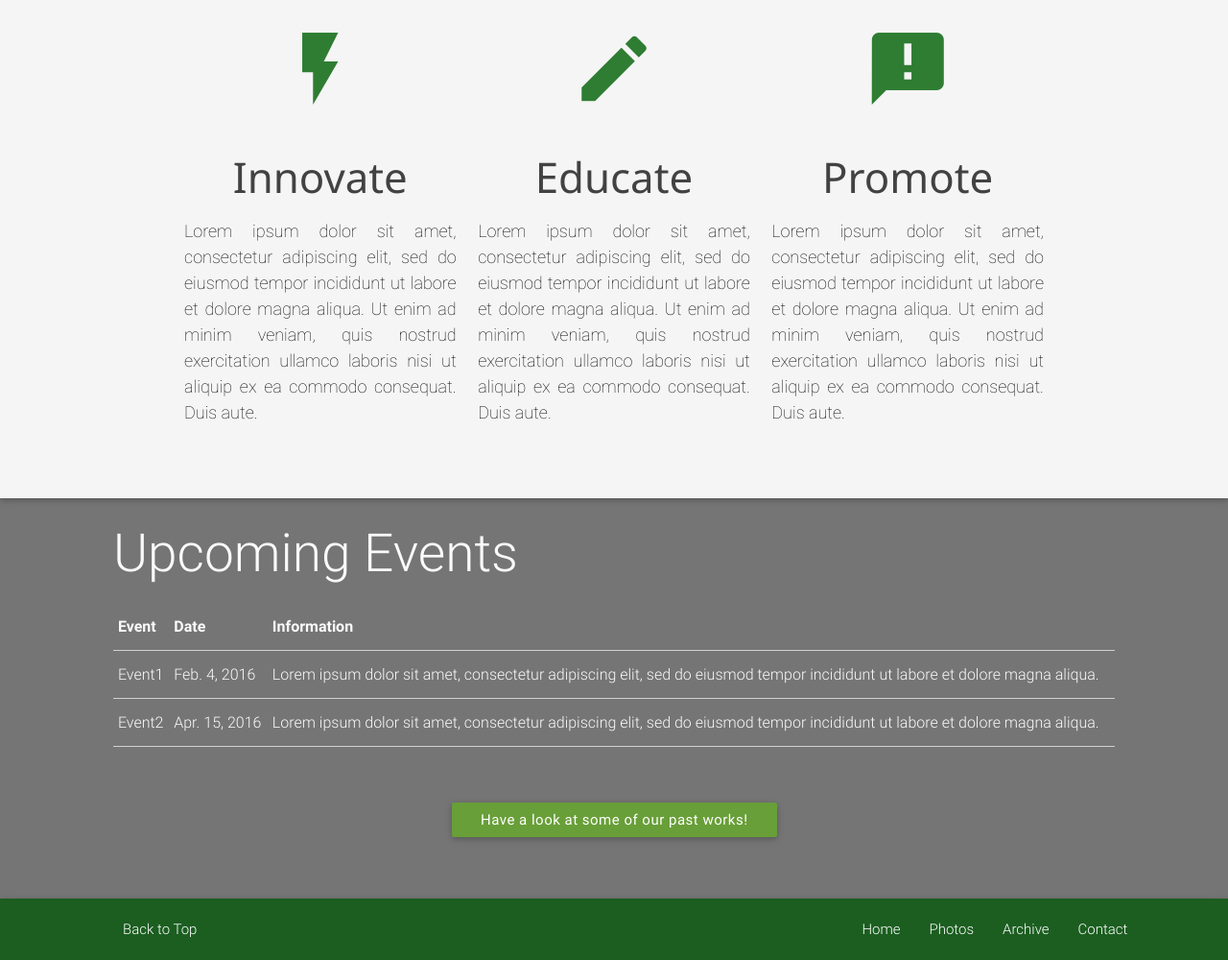
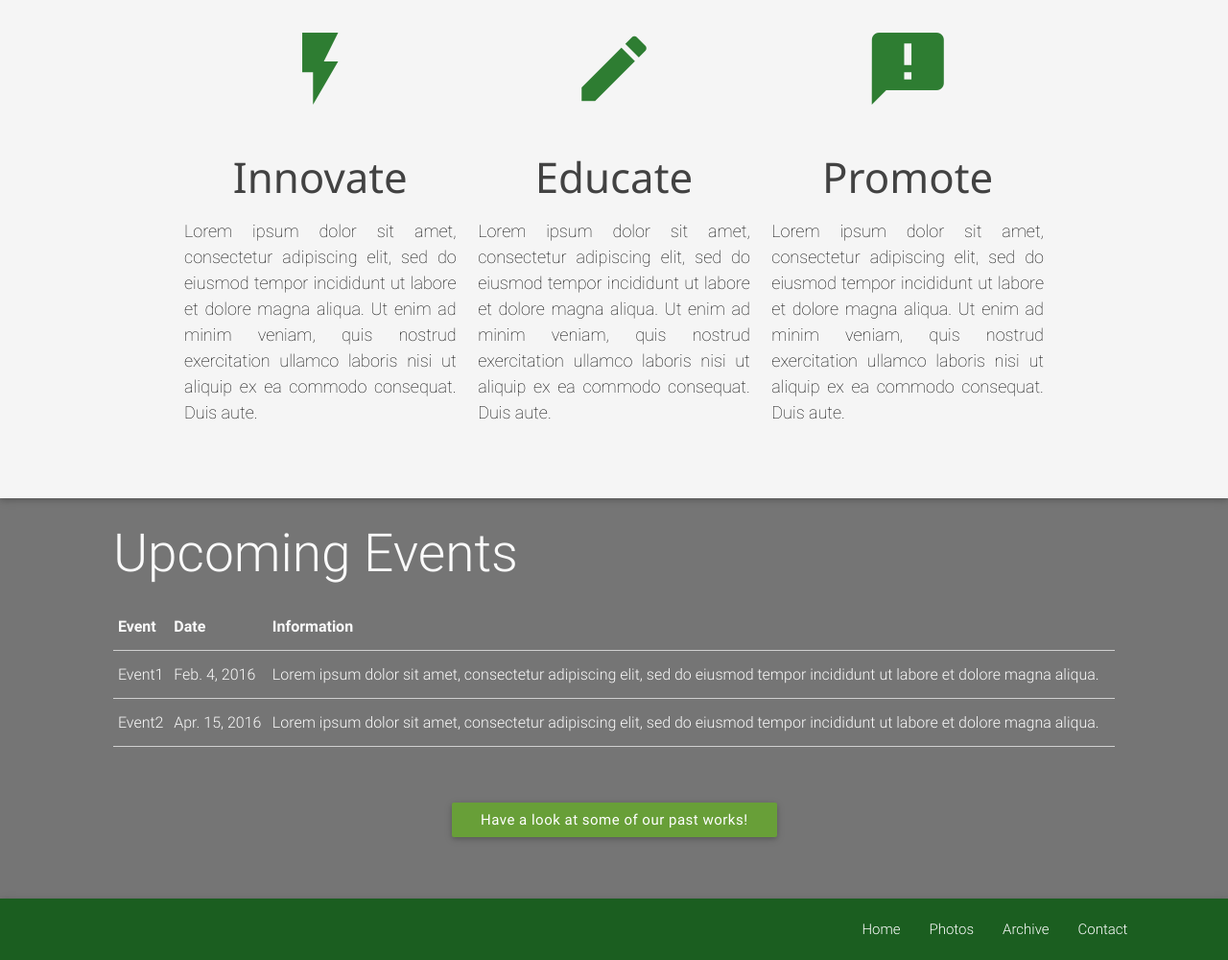
Before and after one commit to kevnub/enova, a plain HTML site: page index.html in a window 1280 px wide. Shown: the part 848-1848 px from the top of the page at 96% size. Drawn offline with nearby package versions, Linux system fonts and the light colour scheme.

Commit message:
Update index.html

```diff
--- a/index.html
+++ b/index.html
@@ -140,7 +140,7 @@
 <footer>
   <nav>
      <div class="nav-wrapper green darken-4 Roboto" style="font-weight: 300">
-       <a href="#top" class="left onsmall" style="padding-left: 10%;">Back to Top</a>
+       <!--a href="#top" class="left onsmall" style="padding-left: 10%;">Back to Top</a-->
        <ul id="nav-mobile" class="right "style="padding-right: 7%;">
          <li><a href="indexENOVA.html">Home</a></li>
          <li><a href="photosENOVA.html">Photos</a></li>
```
